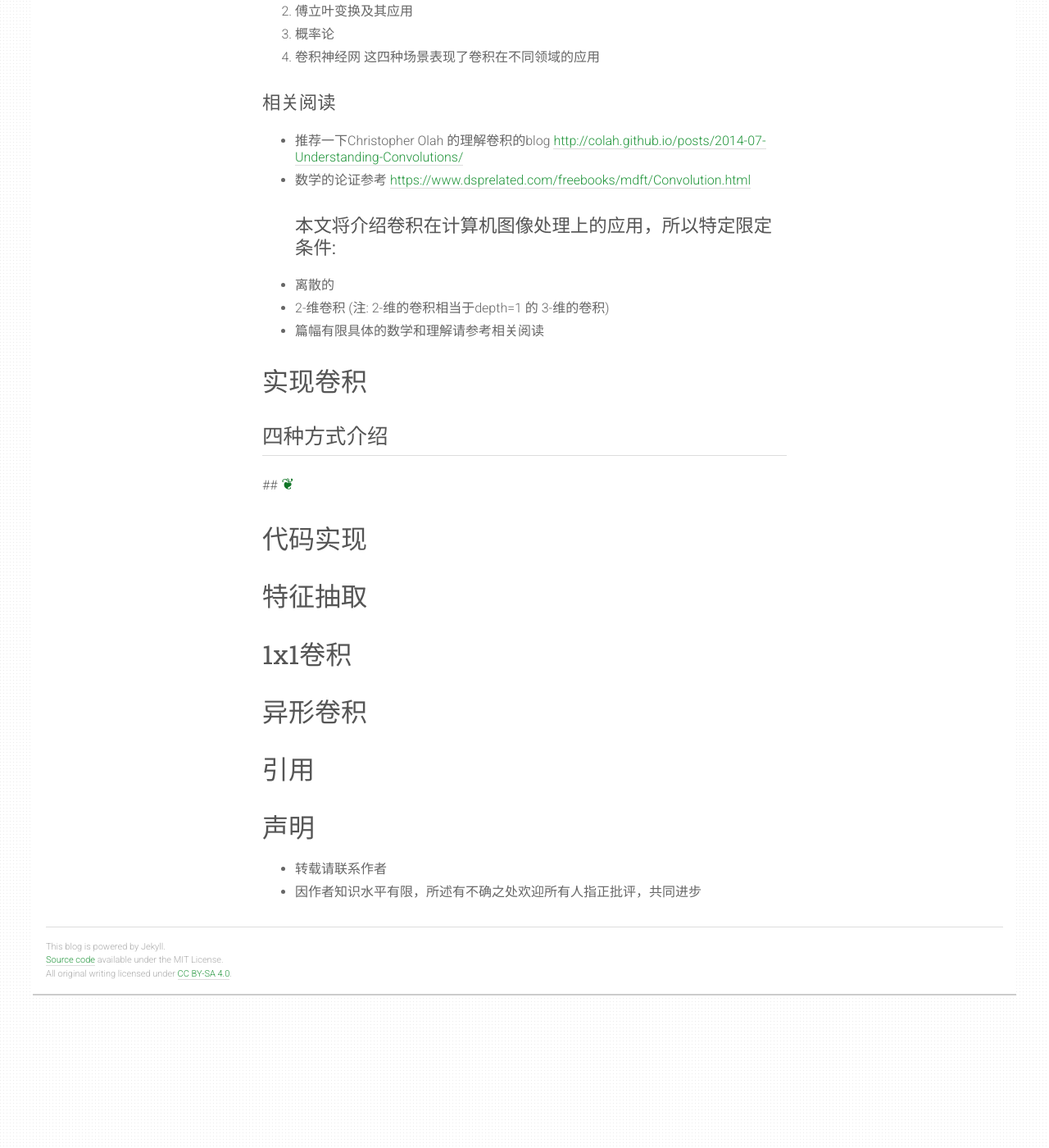
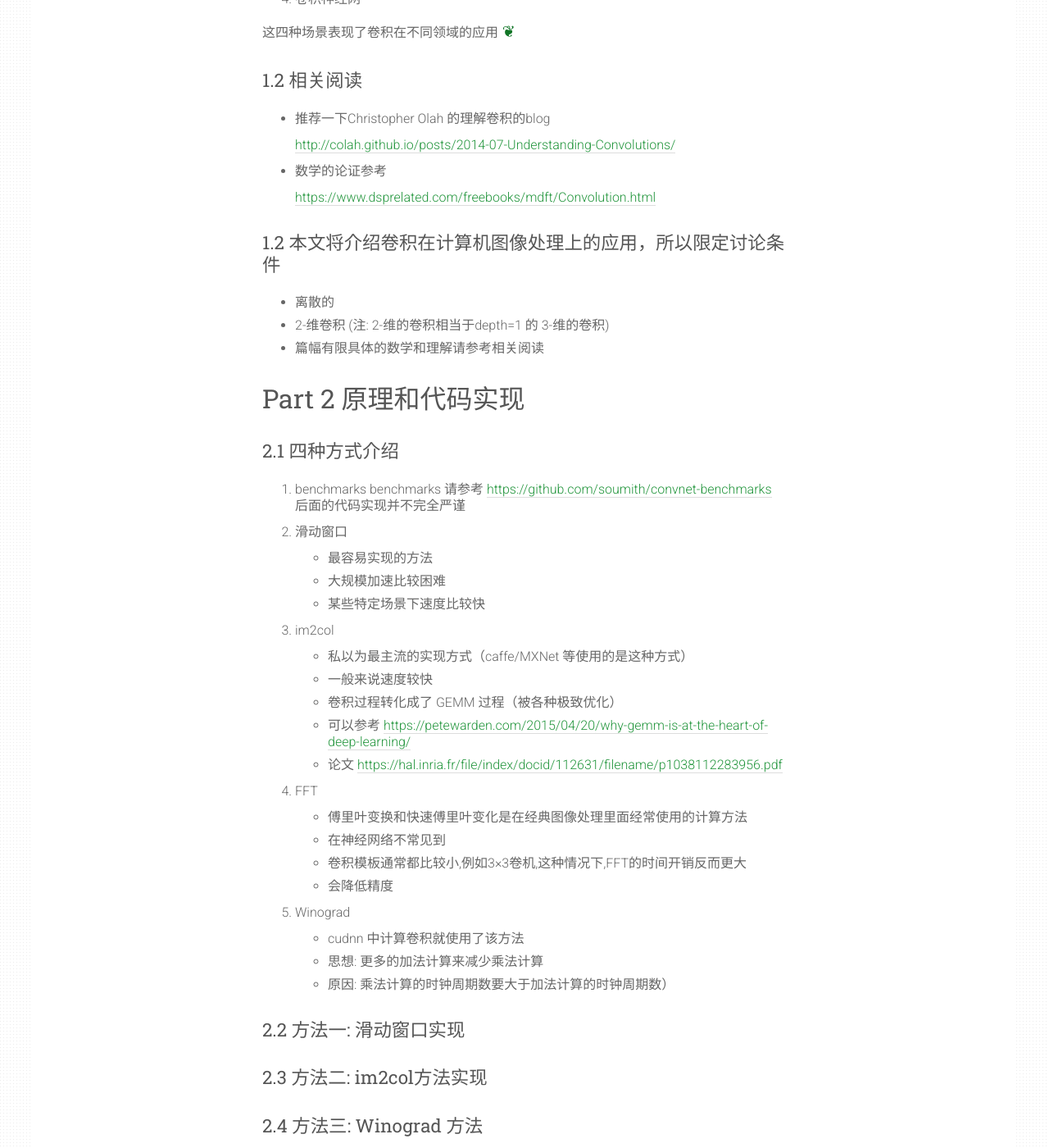
Before and after one commit to vincentweikey/vincentweikey.github.io, a Jekyll site: the page built from _posts/2018-10-05-understanding-convolution.md, in a window 1280 px wide and 1400 px high, scrolled down 623 px. Shown: the whole window at 82% size. Built offline with Jekyll 4.4.1, drawn with Linux system fonts in a browser that asks for light colours; before the commit the page ends 1885 px from its top, so only the background shows below that; some of the changed text lies outside the part shown.

Commit message:
add code

```diff
--- a/_posts/2018-10-05-understanding-convolution.md
+++ b/_posts/2018-10-05-understanding-convolution.md
@@ -1,39 +1,80 @@
 ---
-title: 卷积神经网络中的卷积
-teaser: （1）卷积基础概念（2）计算机视觉中四种不同的卷积实现（3）个人的一点卷积使用技巧
+title: 卷积神经网络 - 卷积
+teaser: 1.卷积基础概念 2.不同的卷积实现方式和原理 3.个人的一点卷积使用技巧
 category: Computer Vision
 tags: [Theory,CV]
 ---
 
-# 简介
+# Part 1 简介
 
-## 写在前面的基础知识
+### 1.1 我先后在以下场景下见到过卷积
 
-### 我先后在以下场景下见到过卷积
 1. 微分方程
 2. 傅立叶变换及其应用
 3. 概率论
 4. 卷积神经网
+
 这四种场景表现了卷积在不同领域的应用
 
-### 相关阅读
+### 1.2 相关阅读
 
 * 推荐一下Christopher Olah 的理解卷积的blog
-		<http://colah.github.io/posts/2014-07-Understanding-Convolutions/>
+
+	<http://colah.github.io/posts/2014-07-Understanding-Convolutions/>
+
 * 数学的论证参考
-		<https://www.dsprelated.com/freebooks/mdft/Convolution.html>
-### 本文将介绍卷积在计算机图像处理上的应用，所以特定限定条件:
+
+	<https://www.dsprelated.com/freebooks/mdft/Convolution.html>
+
+### 1.2 本文将介绍卷积在计算机图像处理上的应用，所以限定讨论条件
+
 * 离散的
 * 2-维卷积 (注: 2-维的卷积相当于depth=1 的 3-维的卷积)
 * 篇幅有限具体的数学和理解请参考相关阅读
 
 ---
-# 实现卷积
+# Part 2 原理和代码实现
 
-## 四种方式介绍
+### 2.1 四种方式介绍
+0. benchmarks
+	benchmarks 请参考
+		<https://github.com/soumith/convnet-benchmarks>
+	后面的代码实现并不完全严谨
 
-##
+1. 滑动窗口
+	* 最容易实现的方法
+	* 大规模加速比较困难
+	* 某些特定场景下速度比较快
 
+2. im2col
+	* 私以为最主流的实现方式（caffe/MXNet 等使用的是这种方式）
+	* 一般来说速度较快
+	* 卷积过程转化成了 GEMM 过程（被各种极致优化）
+	* 可以参考
+		<https://petewarden.com/2015/04/20/why-gemm-is-at-the-heart-of-deep-learning/>
+	* 论文
+		<https://hal.inria.fr/file/index/docid/112631/filename/p1038112283956.pdf>
+3. FFT
+	* 傅里叶变换和快速傅里叶变化是在经典图像处理里面经常使用的计算方法
+	* 在神经网络不常见到
+	* 卷积模板通常都比较小,例如3×3卷机,这种情况下,FFT的时间开销反而更大
+	* 会降低精度
+
+4. Winograd
+	* cudnn 中计算卷积就使用了该方法
+	* 思想: 更多的加法计算来减少乘法计算
+	* 原因: 乘法计算的时钟周期数要大于加法计算的时钟周期数）
+
+
+
+
+### 2.2 方法一: 滑动窗口实现
+
+### 2.3 方法二: im2col方法实现
+
+### 2.4 方法三: Winograd 方法
+
+### 2.4 方法四：
 ---
 # 代码实现
 
```
